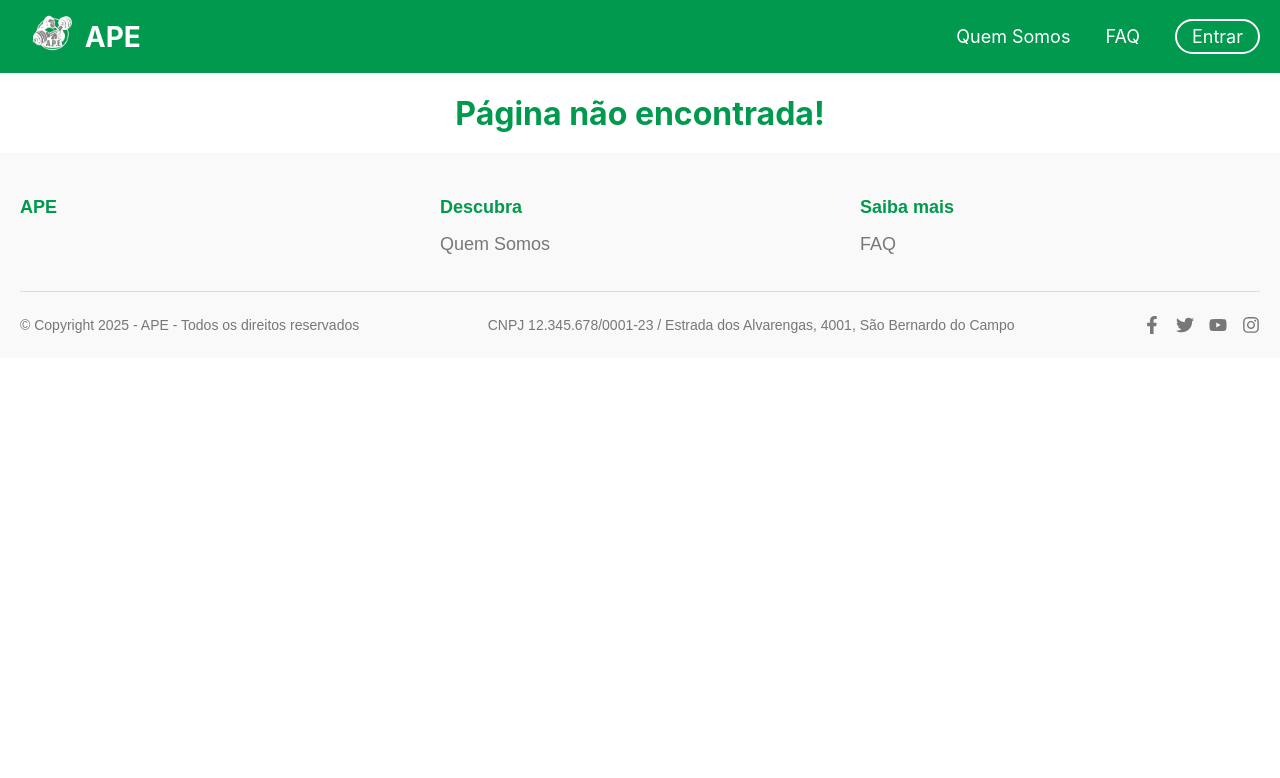
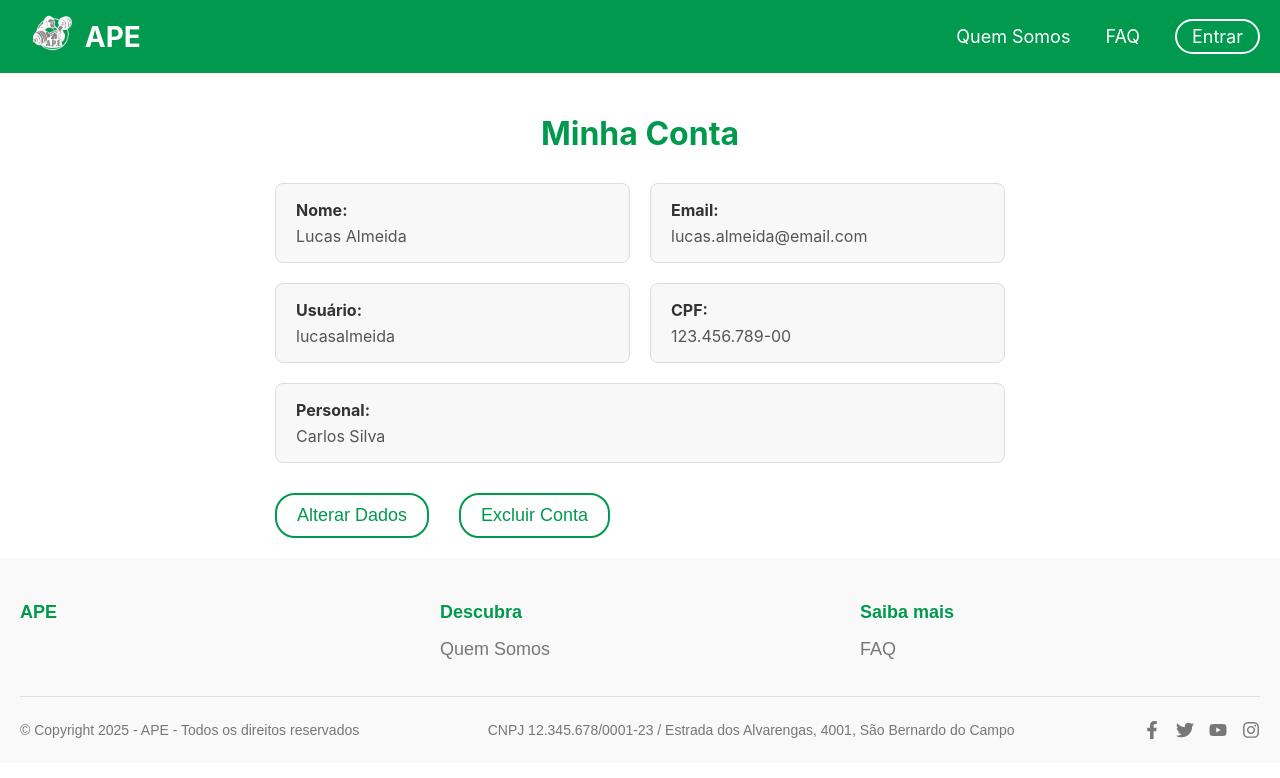
Before and after one commit to lucassantuss/ape-web, a React (Create React App) app: page /minha-conta in a window 1280 px wide. Shown: the top 778 px of the page. Built offline with nearby package versions, Linux system fonts and the light colour scheme.

Commit message:
page Minha Conta

```diff
--- a/src/App.js
+++ b/src/App.js
@@ -33,6 +33,7 @@ function App() {
             <Route path="exercicio" element={<Exercicio />} /> {/* Página de exercícios */}
 
             <Route path="relatorio-resultados" element={<RelatorioResultados />} /> {/* Página "Relatório de Resultados */}
+            <Route path="minha-conta" element={<MinhaConta />} /> {/* Página "Minha Conta" */}
 
             <Route path="login" element={<Login />} /> {/* Página de login */}
             <Route path="criar-conta" element={<CriarConta />} /> {/* Logout redireciona para login */}
@@ -50,7 +51,6 @@ function App() {
           <Route element={<PrivateRoute role="ADMINISTRADOR,PERSONAL" />}> {/* Permissão necessária: ADMINISTRADOR ou CLIENTE */}
             <Route path="alunos" element={<MinhaConta />} /> {/* Página de Aluno Vinculados */}
             <Route path="alunos-detalhes" element={<MinhaConta />} /> {/* Página "Aluno Detalhes" */}
-            <Route path="minha-conta-personal" element={<MinhaConta />} /> {/* Página "Minha Conta" */}
             <Route path="logout-personal" element={<Login />} /> {/* Logout redireciona para login */}
           </Route>
 
--- /dev/null
+++ b/src/pages/MinhaConta/MinhaConta.css
@@ -0,0 +1,65 @@
+.minha-conta-container {
+	padding: 20px 275px;
+	max-width: 100%;
+	margin: auto;
+}
+
+.minha-conta-grid {
+	display: flex;
+	flex-wrap: wrap;
+	gap: 20px;
+	margin-top: 30px;
+}
+
+.minha-conta-box {
+	background: #f8f8f8;
+	border: 1px solid #ddd;
+	border-radius: 8px;
+	padding: 16px 20px;
+	flex: 1 1 45%;
+	box-sizing: border-box;
+}
+
+.minha-conta-box label {
+	font-weight: bold;
+	color: #333;
+	display: block;
+	margin-bottom: 6px;
+}
+
+.minha-conta-box p {
+	margin: 0;
+	color: #555;
+	font-size: 16px;
+}
+
+.left {
+	align-self: flex-start;
+}
+
+.right {
+	align-self: flex-end;
+}
+
+.minha-conta-botoes {
+	margin-top: 30px;
+	display: flex;
+	gap: 15px;
+}
+
+.minha-conta-modal-botoes {
+	display: flex;
+	justify-content: space-between;
+	margin-top: 20px;
+	gap: 10px;
+}
+
+@media (max-width: 768px) {
+	.minha-conta-container {
+		padding: 20px;
+	}
+
+	.minha-conta-box {
+		flex: 1 1 100%;
+	}
+}
--- a/src/pages/MinhaConta/index.js
+++ b/src/pages/MinhaConta/index.js
@@ -1,5 +1,163 @@
-import Title from "components/Title";
+import { useState } from 'react';
+import { useAuthentication } from 'context/Authentication';
+import Title from 'components/Title';
+import Input from 'components/Input';
+import Button from 'components/Button';
+import Modal from 'components/Modal';
+
+import './MinhaConta.css';
 
 export default function MinhaConta() {
-  return <Title titulo="Minha Conta!" />;
+	const { userLogged } = useAuthentication();
+
+	// Simulação de dados mockados
+	const usuario = userLogged() || {
+		tipo: 'aluno', // ou 'personal'
+		nome: 'Lucas Almeida',
+		email: 'lucas.almeida@email.com',
+		usuario: 'lucasalmeida',
+		cpf: '123.456.789-00',
+		cref: '123456-G/SP',
+		estado: 'SP',
+		cidade: 'São Paulo',
+		personal: {
+			id: '1',
+			nomeCompleto: 'Carlos Silva',
+		},
+	};
+
+	const [editando, setEditando] = useState(false);
+	const [showModalExcluir, setShowModalExcluir] = useState(false);
+	const [dadosEditados, setDadosEditados] = useState(usuario);
+
+	const handleChange = (e) => {
+		const { name, value } = e.target;
+		setDadosEditados((prev) => ({ ...prev, [name]: value }));
+	};
+
+	const handleSalvar = () => {
+		console.log('Dados salvos:', dadosEditados);
+		setEditando(false);
+	};
+
+	const handleExcluirConta = () => {
+		setShowModalExcluir(false);
+		console.log('Conta excluída!');
+		// Aqui você pode fazer a chamada para a API
+	};
+
+	return (
+		<div className="minha-conta-container">
+			<Title titulo="Minha Conta" />
+
+			<div className="minha-conta-grid">
+				<div className="minha-conta-box left">
+					<label>Nome:</label>
+					{editando ? (
+						<Input name="nome" value={dadosEditados.nome} onChange={handleChange} />
+					) : (
+						<p>{dadosEditados.nome}</p>
+					)}
+				</div>
+
+				<div className="minha-conta-box right">
+					<label>Email:</label>
+					{editando ? (
+						<Input name="email" value={dadosEditados.email} onChange={handleChange} />
+					) : (
+						<p>{dadosEditados.email}</p>
+					)}
+				</div>
+
+				<div className="minha-conta-box left">
+					<label>Usuário:</label>
+					{editando ? (
+						<Input name="usuario" value={dadosEditados.usuario} onChange={handleChange} />
+					) : (
+						<p>{dadosEditados.usuario}</p>
+					)}
+				</div>
+
+				<div className="minha-conta-box right">
+					<label>CPF:</label>
+					{editando ? (
+						<Input name="cpf" value={dadosEditados.cpf} onChange={handleChange} />
+					) : (
+						<p>{dadosEditados.cpf}</p>
+					)}
+				</div>
+
+				{dadosEditados.tipo === 'aluno' && (
+					<div className="minha-conta-box left">
+						<label>Personal:</label>
+						{editando ? (
+							<Input
+								name="personal.nomeCompleto"
+								value={dadosEditados.personal?.nomeCompleto}
+								onChange={(e) => {
+									setDadosEditados((prev) => ({
+										...prev,
+										personal: { ...prev.personal, nomeCompleto: e.target.value },
+									}));
+								}}
+							/>
+						) : (
+							<p>{dadosEditados.personal?.nomeCompleto}</p>
+						)}
+					</div>
+				)}
+
+				{dadosEditados.tipo === 'personal' && (
+					<>
+						<div className="minha-conta-box left">
+							<label>CREF:</label>
+							{editando ? (
+								<Input name="cref" value={dadosEditados.cref} onChange={handleChange} />
+							) : (
+								<p>{dadosEditados.cref}</p>
+							)}
+						</div>
+
+						<div className="minha-conta-box right">
+							<label>Estado:</label>
+							{editando ? (
+								<Input name="estado" value={dadosEditados.estado} onChange={handleChange} />
+							) : (
+								<p>{dadosEditados.estado}</p>
+							)}
+						</div>
+
+						<div className="minha-conta-box left">
+							<label>Cidade:</label>
+							{editando ? (
+								<Input name="cidade" value={dadosEditados.cidade} onChange={handleChange} />
+							) : (
+								<p>{dadosEditados.cidade}</p>
+							)}
+						</div>
+					</>
+				)}
+			</div>
+
+			<div className="minha-conta-botoes">
+				{editando ? (
+					<Button label="Salvar Alterações" onClick={handleSalvar} />
+				) : (
+					<Button label="Alterar Dados" onClick={() => setEditando(true)} />
+				)}
+        <br></br>
+				<Button label="Excluir Conta" onClick={() => setShowModalExcluir(true)} />
+			</div>
+
+			<Modal isOpen={showModalExcluir} onClose={() => setShowModalExcluir(false)}>
+				<h3>Confirmar Exclusão</h3>
+				<p>Tem certeza que deseja excluir sua conta? Essa ação é irreversível.</p>
+				<div className="minha-conta-modal-botoes">
+					<Button label="Confirmar Exclusão" onClick={handleExcluirConta} />
+            <br></br>
+					<Button label="Cancelar" onClick={() => setShowModalExcluir(false)} />
+				</div>
+			</Modal>
+		</div>
+	);
 }
```
